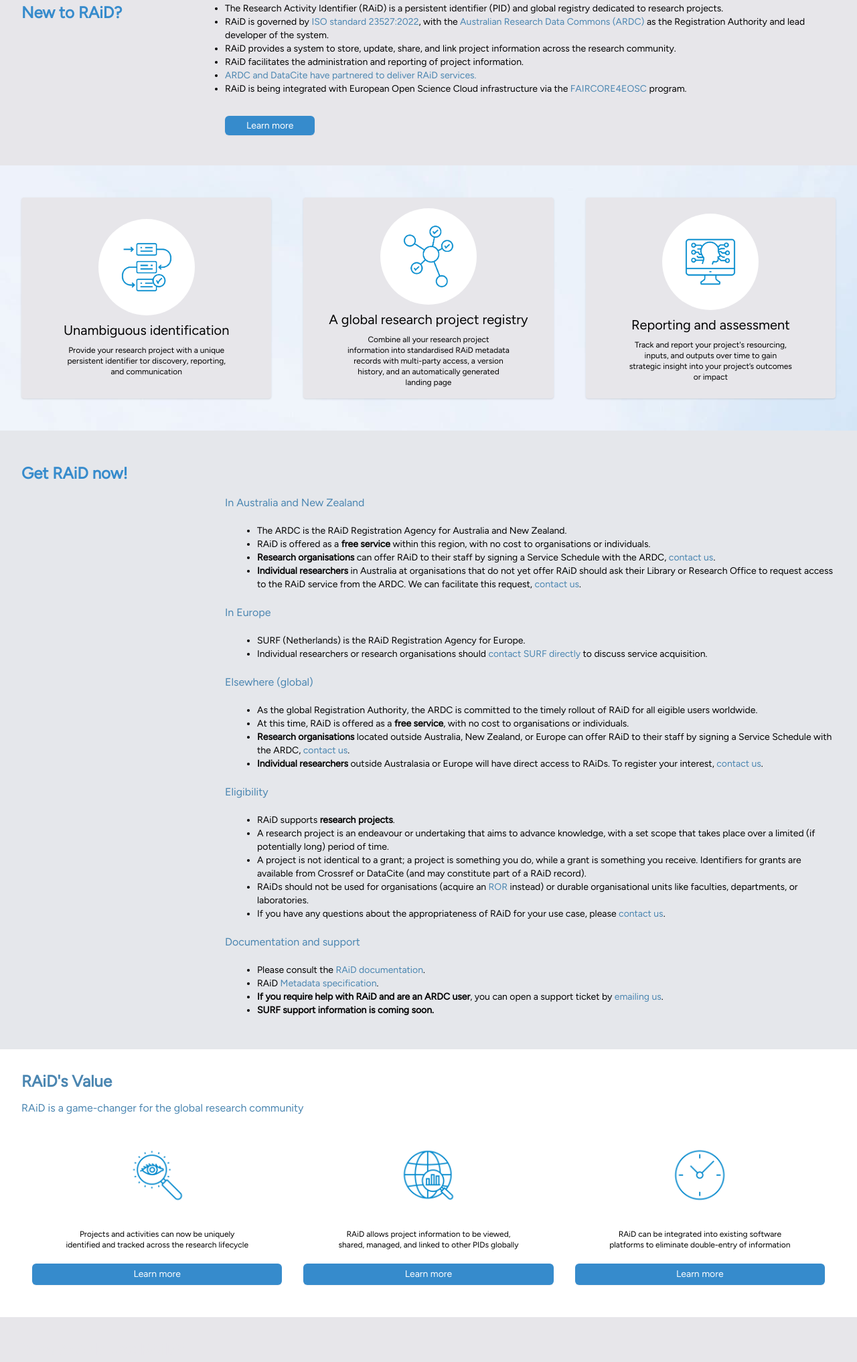
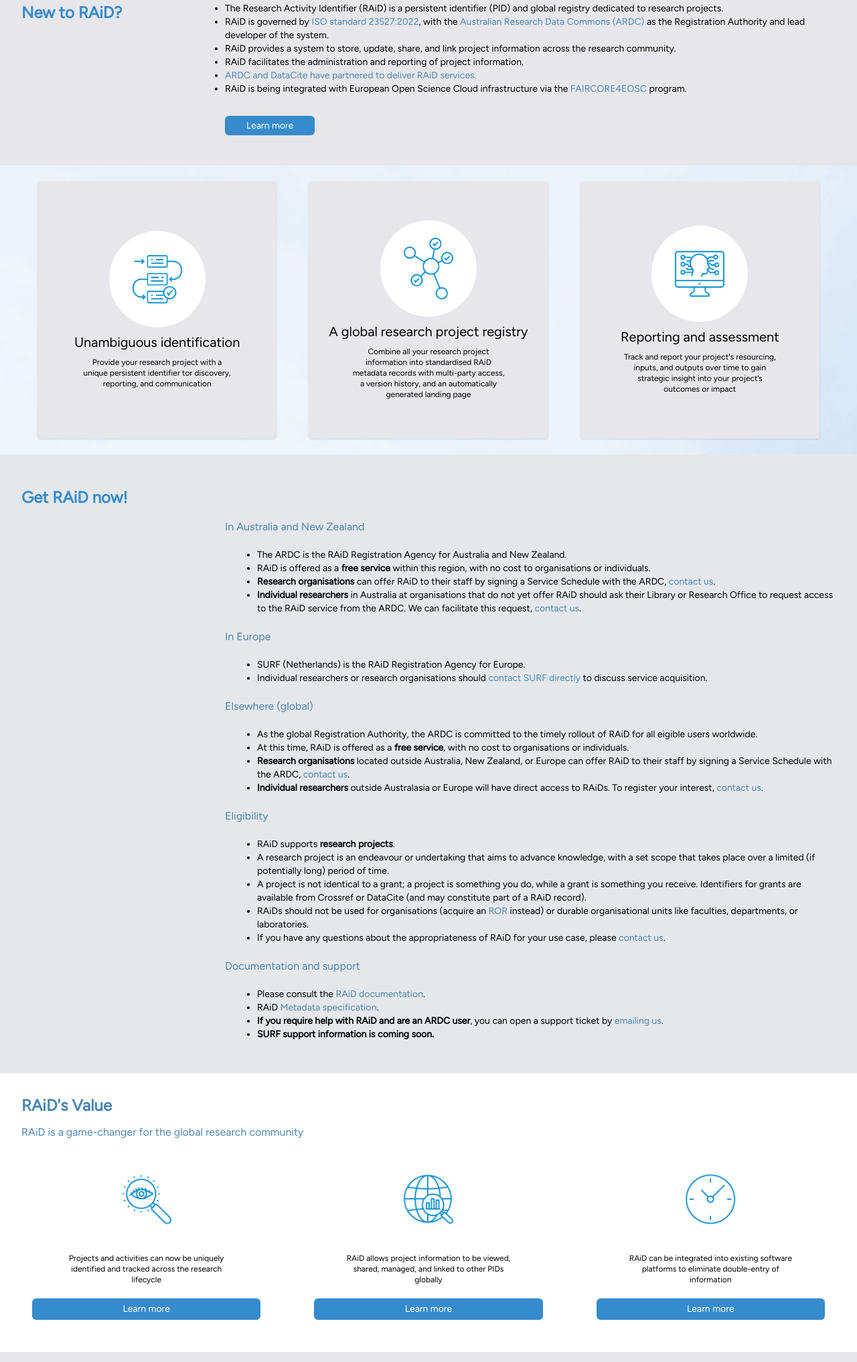
Before and after one commit to au-research/raid-org-website, an Astro site: page / in a window 1280 px wide. Shown: the part 837-2871 px from the top of the page at 67% size. Built offline with nearby package versions, Linux system fonts and the light colour scheme; Astro itself is replaced by a stand-in of ours.

Commit message:
refactor feature cards and raid value components for improved layout and styling

```diff
--- a/src/components/01-index-page/04-feature-cards.astro
+++ b/src/components/01-index-page/04-feature-cards.astro
@@ -26,13 +26,13 @@
 ];
 ---
 
-<div style=`background-image: url(${backgroundLight.src});`>
+<div style=`background-image: url(${backgroundLight.src});` class="p-6">
   <div
-    class="mx-auto max-w-7xl sm:px-6 lg:px-8 grid grid-cols-3 gap-12 min-h-96 place-items-center"
+    class="mx-auto max-w-7xl sm:px-6 lg:px-8 grid grid-cols-1 sm:grid-cols-2 lg:grid-cols-3 gap-4 sm:gap-8 lg:gap-12 min-h-96 place-items-center"
   >
     {
       tiles.map((el) => (
-        <div class="h-full w-full py-12">
+        <div class="h-full w-full">
           <div class="bg-raidGray p-4 rounded shadow flex flex-col items-center justify-center text-center gap-2 h-full">
             <img src={el.icon} class="w-36 h-36 rounded-full" alt="" />
             <h2 class="text-xl">{el.title}</h2>
--- a/src/components/01-index-page/06-raid-value.astro
+++ b/src/components/01-index-page/06-raid-value.astro
@@ -27,18 +27,26 @@
 ---
 
 <div class="bg-white">
-  <div class="mx-auto max-w-7xl sm:px-6 lg:px-8 py-8">
-    <div class="flex flex-col gap-3">
-      <h1 class="text-raidTextPrimary font-semibold text-2xl">{title}</h1>
-      <h3 class="text-raidTextPrimary text-base">{subtitle}</h3>
+  <div class="mx-auto max-w-7xl sm:px-6 lg:px-8 py-4 sm:py-6 lg:py-8">
+    <div class="flex flex-col gap-2 sm:gap-3">
+      <h1 class="text-raidTextPrimary font-semibold text-xl sm:text-2xl">
+        {title}
+      </h1>
+      <h3 class="text-raidTextPrimary text-sm sm:text-base">{subtitle}</h3>
     </div>
-    <div class="flex">
+    <div class="flex flex-col sm:flex-row gap-4 sm:gap-8 lg:gap-12">
       {
         tiles.map((el) => (
-          <div class="w-1/3 p-4">
+          <div class="w-full sm:w-1/3 p-2 sm:p-4">
             <div class="bg-white flex flex-col items-center text-center gap-2 h-full">
-              <img src={el.icon} class="w-36 h-36 rounded-full" alt="" />
-              <p class="text-xs font-light px-12 mb-3">{el.description}</p>
+              <img
+                src={el.icon}
+                class="w-24 h-24 sm:w-36 sm:h-36 rounded-full"
+                alt=""
+              />
+              <p class="text-xs font-light px-4 sm:px-8 lg:px-12 mb-2 sm:mb-3">
+                {el.description}
+              </p>
               <RaidButton
                 label="Learn more"
                 href="https://documentation.raid.org/raid/?l=en"
--- a/src/components/01-index-page/09-fair-access.astro
+++ b/src/components/01-index-page/09-fair-access.astro
@@ -2,7 +2,7 @@
 import backgroundHex from "@/images/backgrounds/background-hex.jpg";
 
 const title = `FAIR, equitable and sustainable access`;
-const introText = `RAiD incorporates and facilitaties FAIR (<strong>F</strong>indable, <strong>A</strong>ccessible, <strong>I</strong>nteroperable and <strong>R</strong>euseable) data principles`;
+const introText = `RAiD incorporates and facilitates FAIR (<strong>F</strong>indable, <strong>A</strong>ccessible, <strong>I</strong>nteroperable and <strong>R</strong>euseable) data principles`;
 const introTextLink = `https://www.go-fair.org/fair-principles/`;
 const introTextLinkText = `FAIR`;
 
```
